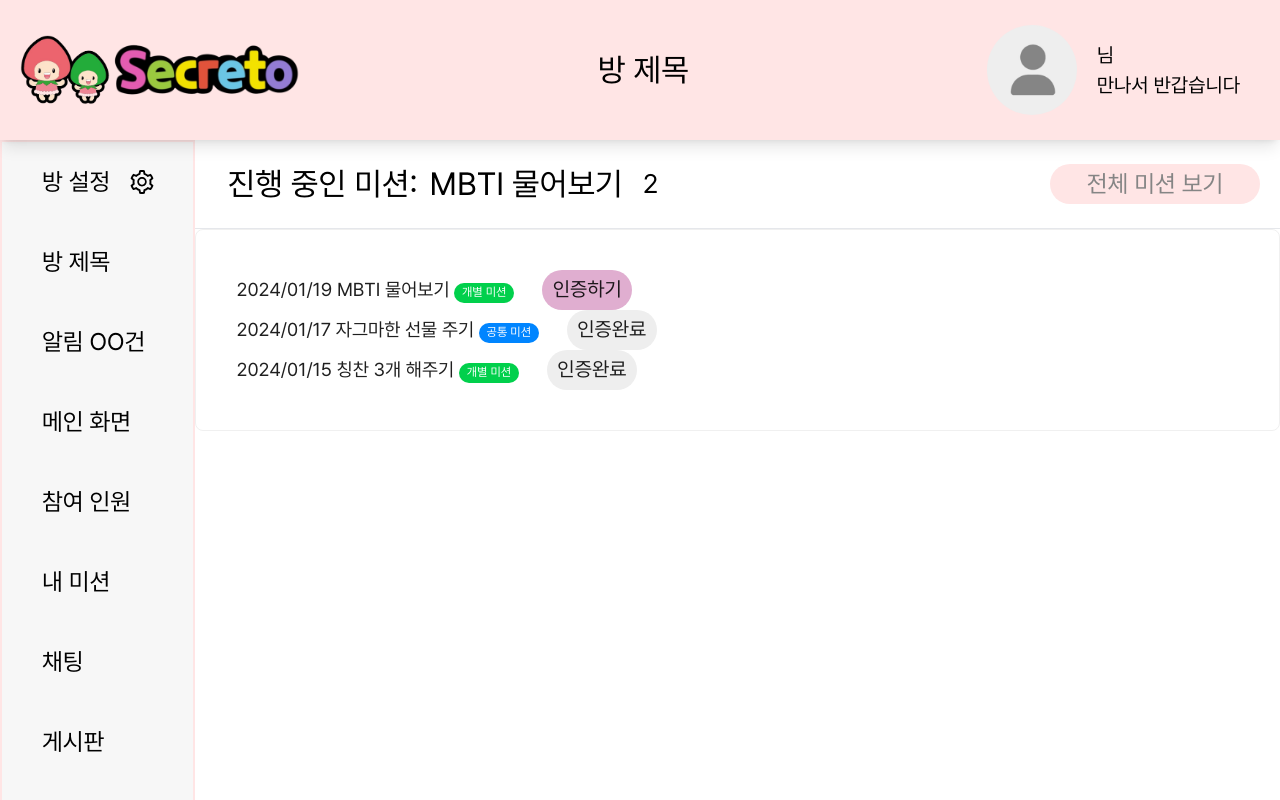
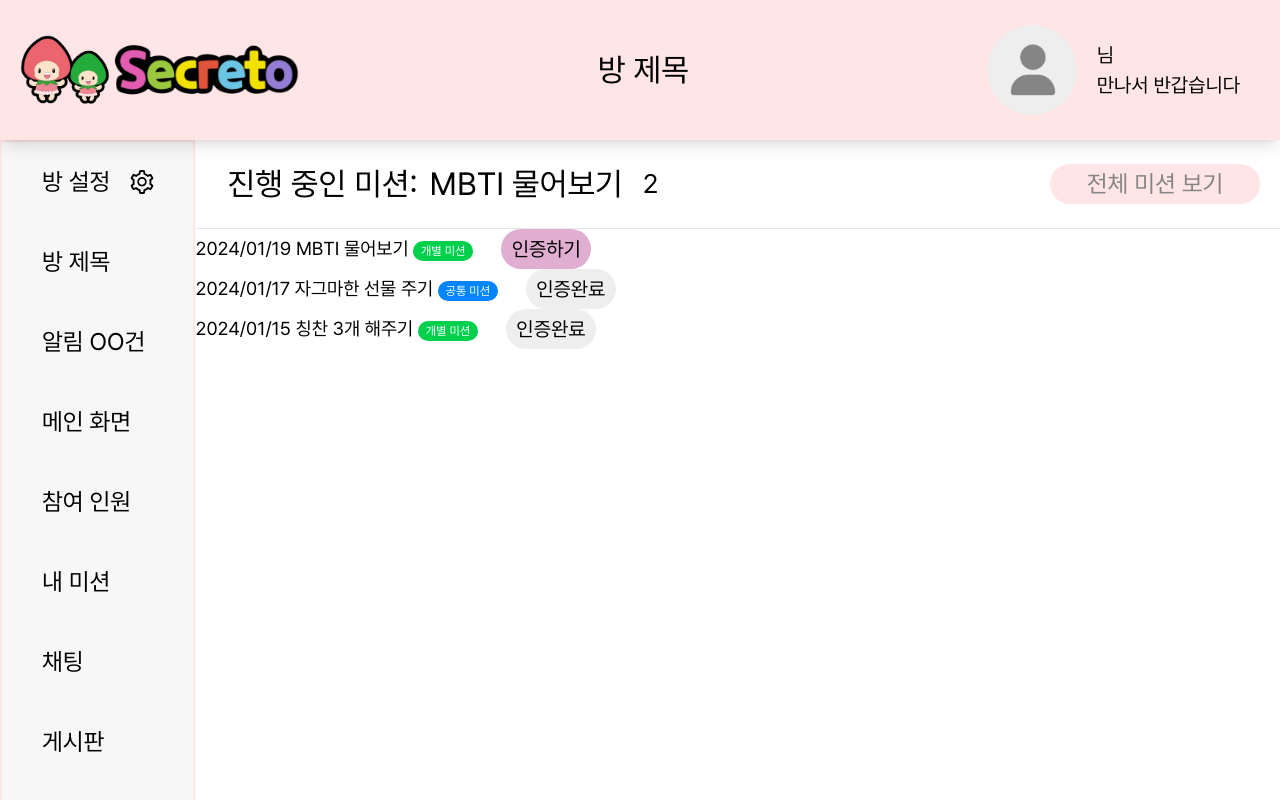
Before and after one commit to yee950419/secreto, a Vue app in the folder frontend/: page /game/mission in a window 1280 px wide. Built offline with nearby package versions, Linux system fonts and the light colour scheme.

Commit message:
test: 젠킨스 에러가 특정 컴포넌트에서만 발생하는지 검증
- 젠킨스 에러가 특정 컴포넌트에서만 발생하는지 검증

```diff
--- a/frontend/src/components/pages/sswTest.vue
+++ b/frontend/src/components/pages/sswTest.vue
@@ -2,7 +2,7 @@
 import { ref, type Ref } from 'vue'
 import type { UserMission, RoomMission } from '@/types/mission'
 import ButtonAtom from '@/components/atoms/ButtonAtom.vue'
-import { Card } from 'ant-design-vue'
+// import { Card } from 'ant-design-vue'
 
 const missions = ref<Array<UserMission>>([
     {
@@ -70,7 +70,7 @@ const roomMissions = ref<Array<RoomMission>>([
         <div class="flex max-md:flex-col text-[20pt]">
             <div name="user-mission-list" class="w-full max-md:w-full overflow-auto">
                 <!-- 마니또 변경 기능을 위한 v-for 추가 필요 -->
-                <Card class="p-4">
+                <!-- <Card class="p-4"> -->
                 <div
                     v-for="(mission, missionIndex) in missions"
                     :key="missionIndex"
@@ -101,7 +101,7 @@ const roomMissions = ref<Array<RoomMission>>([
                         >인증완료</ButtonAtom
                     >
                 </div>
-                </Card>
+                <!-- </Card> -->
             </div>
         </div>
     </div>
```
Lines whose indentation alone changed are shown as unchanged.
